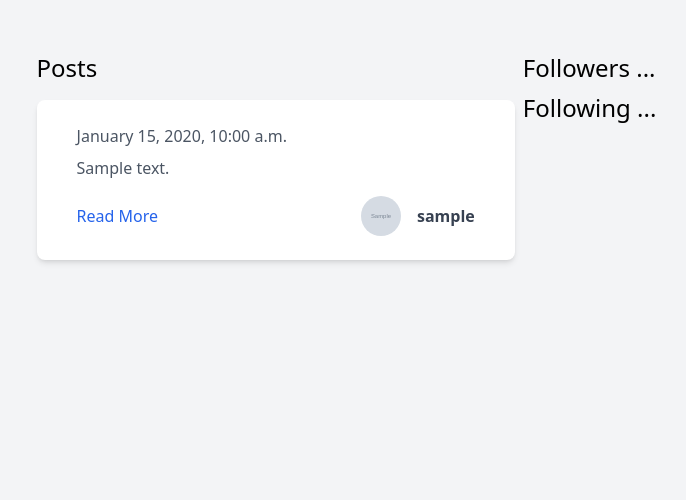
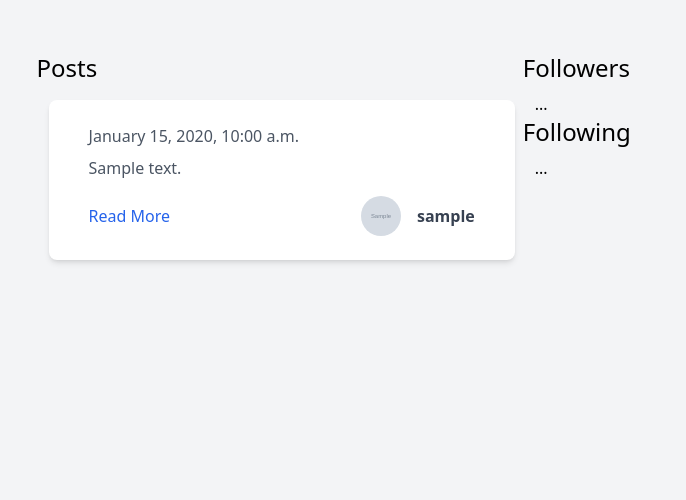
Before and after one commit to brendanillies/MyTIL, a Django app: template MyTIL/templates/account/settings.html in a window 1280 px wide. Shown: the part 486-986 px from the top of the page, without its empty margins (215-901 px from the left). Run offline with Django 4.2, Linux system fonts and the light colour scheme; the template is opened without the code that fills it: most values are stand-ins (such as "Sample title", 1, 10 or a date in 2020); grey boxes marked "Sample" are stand-in pictures; some libraries are stand-ins or nearby versions.

Commit message:
MTIL-28 Fix user characteristics layout

```diff
--- a/MyTIL/templates/account/settings.html
+++ b/MyTIL/templates/account/settings.html
@@ -34,49 +34,55 @@
             <p class="font-medium text-2xl mb-2">
                 Posts
                 {% comment %} # TODO: Add most recent posts with option to view all {% endcomment %}
+            </p>
+            <div class="ml-3">
                 {% if posts %}
                     {% for post in posts %}
                         {% include "includes/post.html" with post=post show_detail_link=True %}
                     {% endfor %}
                 {% else %}
-                    <p class="font-medium text-lg ml-3">
+                    <p class="font-medium text-lg">
                         {% comment %} # TODO: Add new post link to `first` {% endcomment %}
                         You haven't made any posts yet. Create your <span class="hover:underline">first!</span>
                     </p>
                 {% endif %}
-            </p>
+            </div>
         </div>
         <div class="follow-container">
             <div class="followers-container">
                 <p class="font-medium text-2xl mb-2">
                     Followers
                     {% comment %} # TODO: Add users following user with option to view all {% endcomment %}
-                    {% if followed_by %}
-                        {% for follower in followed_by %}
+                </p>
+                <div class="ml-3">
+                    {% if followers %}
+                        {% for follower in followers %}
                             ...
                         {% endfor %}
                     {% else %}
-                        <p class="font-medium text-lg ml-3">
+                        <p class="font-medium text-lg">
                             Insert sad face here. You don't have any followers yet!
                         </p>
-                    {% endif %}
-                </p>
+                </div>
+                {% endif %}
             </div>
             <div class="following-container">
                 <p class="font-medium text-2xl mb-2">
                     Following
                     {% comment %} # TODO: Add users being followed with option to view all {% endcomment %}
+                </p>
+                <div class="ml-3">
                     {% if following %}
                         {% for user in following %}
                             ...
                         {% endfor %}
                     {% else %}
-                        <p class="font-medium text-lg ml-3">
+                        <p class="font-medium text-lg">
                             Discovers users to follow!
                             {% comment %} # TODO: Add user search {% endcomment %}
                         </p>
                     {% endif %}
-                </p>
+                </div>
             </div>
         </div>
     </div>
```
